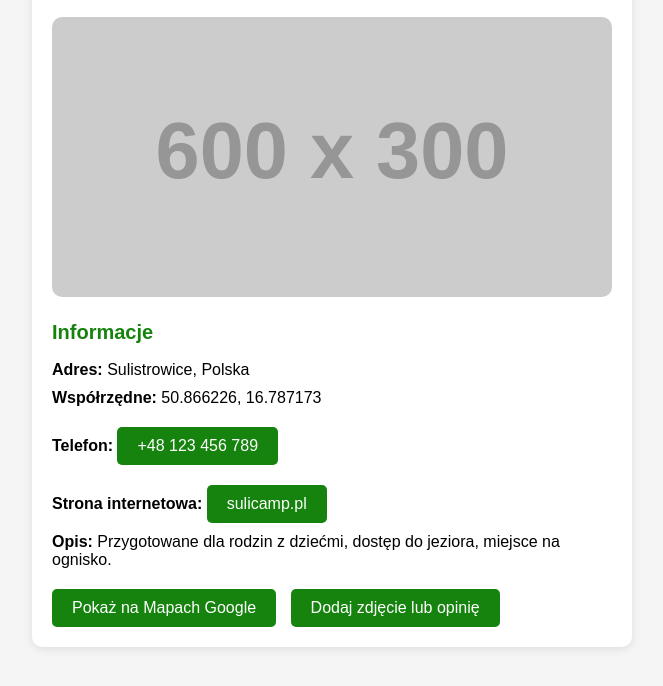
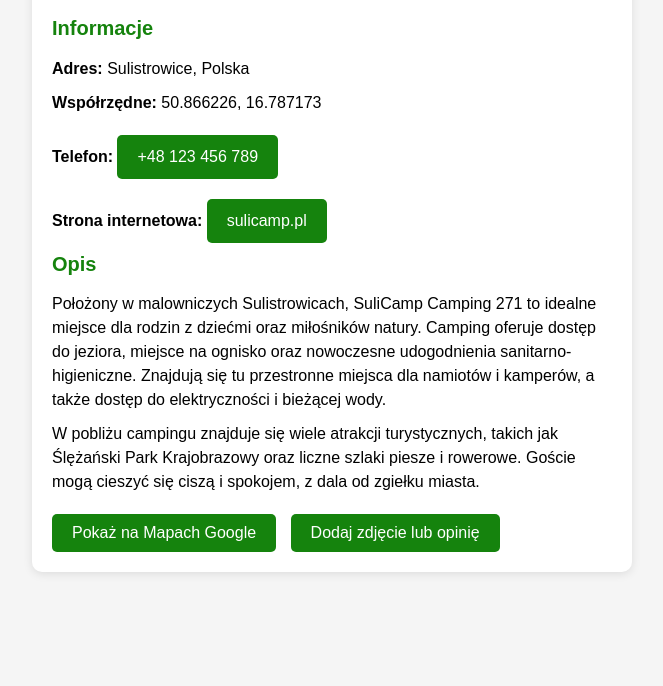
Before and after one commit to MarcinCampteam/wizytowka, a plain HTML site: page index.html in a window 1280 px wide. Shown: the part 114-800 px from the top of the page, without its empty margins (308-971 px from the left). Drawn offline with Linux system fonts and the light colour scheme; placeholder pictures from the web are drawn by us.

Commit message:
Update index.html

```diff
--- a/index.html
+++ b/index.html
@@ -42,13 +42,6 @@
             padding: 20px;
         }
 
-        .card-body img {
-            width: 100%;
-            height: auto;
-            border-radius: 10px;
-            margin-bottom: 20px;
-        }
-
         .card-body h2 {
             margin-top: 0;
             font-size: 20px;
@@ -58,6 +51,7 @@
         .card-body p {
             margin: 10px 0;
             font-size: 16px;
+            line-height: 1.5;
         }
 
         .card-body a {
@@ -83,15 +77,22 @@
             <p>Sulistrowice, Polska</p>
         </div>
         <div class="card-body">
-            <!-- Miejsce na zdjęcie -->
-            <img src="https://via.placeholder.com/600x300?text=Zdjęcie+SuliCamp" alt="Zdjęcie SuliCamp Camping 271">
-
             <h2>Informacje</h2>
             <p><strong>Adres:</strong> Sulistrowice, Polska</p>
             <p><strong>Współrzędne:</strong> 50.866226, 16.787173</p>
             <p><strong>Telefon:</strong> <a href="tel:+48123456789">+48 123 456 789</a></p>
             <p><strong>Strona internetowa:</strong> <a href="https://sulicamp.pl" target="_blank">sulicamp.pl</a></p>
-            <p><strong>Opis:</strong> Przygotowane dla rodzin z dziećmi, dostęp do jeziora, miejsce na ognisko.</p>
+
+            <h2>Opis</h2>
+            <p>
+                Położony w malowniczych Sulistrowicach, SuliCamp Camping 271 to idealne miejsce dla rodzin z dziećmi oraz miłośników natury.
+                Camping oferuje dostęp do jeziora, miejsce na ognisko oraz nowoczesne udogodnienia sanitarno-higieniczne.
+                Znajdują się tu przestronne miejsca dla namiotów i kamperów, a także dostęp do elektryczności i bieżącej wody.
+            </p>
+            <p>
+                W pobliżu campingu znajduje się wiele atrakcji turystycznych, takich jak Ślężański Park Krajobrazowy oraz liczne szlaki piesze i rowerowe.
+                Goście mogą cieszyć się ciszą i spokojem, z dala od zgiełku miasta.
+            </p>
 
             <!-- Linki akcji -->
             <a href="https://www.google.com/maps?q=50.866226,16.787173" target="_blank">Pokaż na Mapach Google</a>
```
